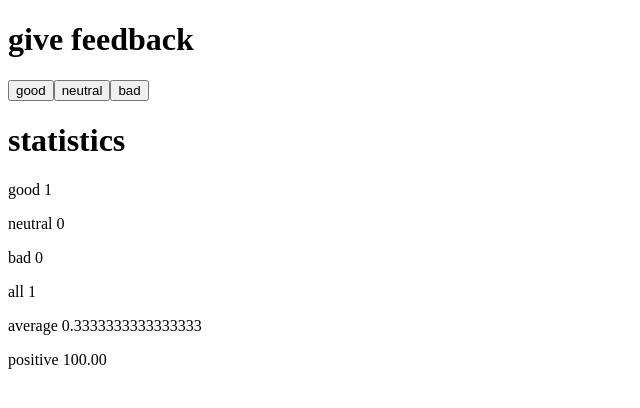
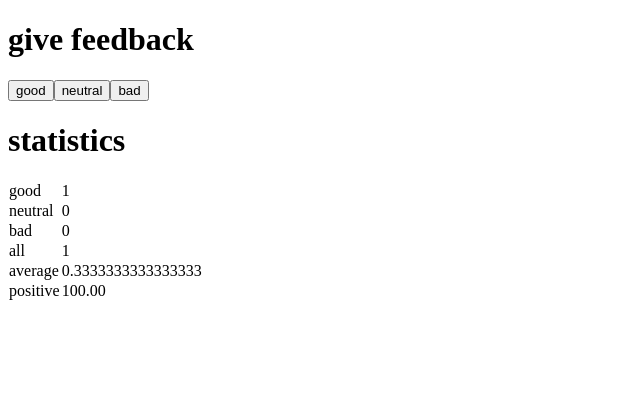
Before and after one commit to dun1a/Summer-FullStack-course, a React (Vite) app in the folder part1-exercises/unicafe-task/: page / in a window 1280 px wide. Both pictures are taken after a click on the button "good". Shown: the top 408 px of the page, without its empty margins (0-640 px from the left). Built offline with nearby package versions, Linux system fonts and the light colour scheme.

Commit message:
edit task 1.11

```diff
--- a/part1-exercises/unicafe-task/src/App.jsx
+++ b/part1-exercises/unicafe-task/src/App.jsx
@@ -105,9 +105,12 @@ const Button = (props) => {
 
 const StatisticLine = (props) => {
   return (
-    <div>
-      <p> {props.text} {props.result}</p>
-    </div>
+    <tbody>
+      <tr>
+        <td>{props.text}</td>
+        <td>{props.result}</td>
+      </tr>
+    </tbody>
   )
 }
 
@@ -175,6 +178,7 @@ return (
     <Button onClick={handleBadClick} text = 'bad' />
 
     <h1> statistics </h1>
+
     <ShowStatistics goodCounter = {goodCounter} neutralCounter={neutralCounter} badCounter={badCounter} all={all} average={average} positivereviews={positivereviews()} />
 
   </div>
```
